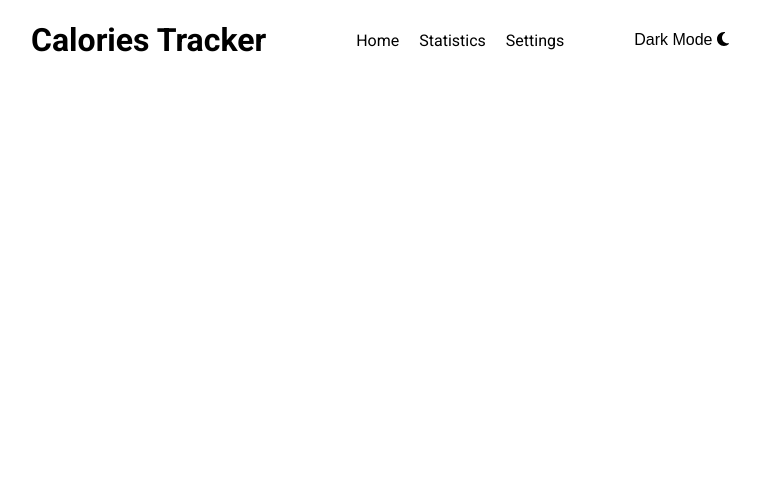
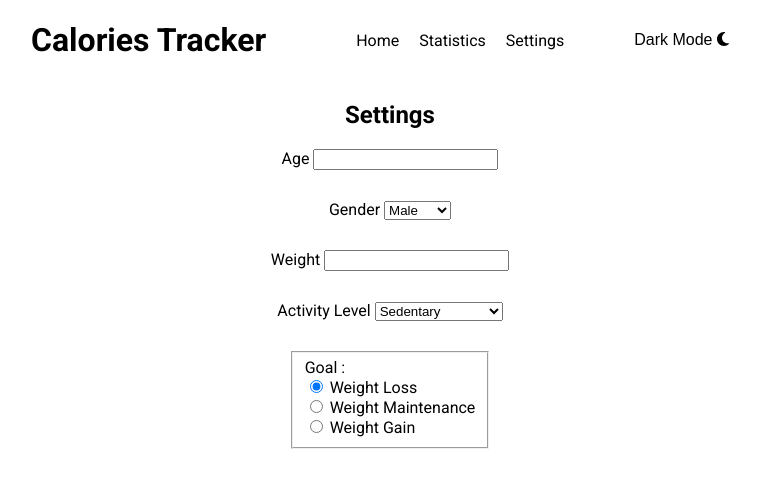
Before and after one commit to priyamkumar/Calories-Tracker, a React (Vite) app: page / in a window 1280 px wide. Both pictures are taken after a click on the item "Settings". Shown: the top 488 px of the page, without its empty margins (250-1009 px from the left). Built offline with nearby package versions, Linux system fonts and the light colour scheme.

Commit message:
adding settings design

```diff
--- a/src/App.css
+++ b/src/App.css
@@ -9,7 +9,8 @@ body {
 
 main,
 header,
-.stats {
+.stats,
+.settings {
   background-color: var(--background-color) !important;
   color: var(--text-color) !important;
 }
@@ -17,7 +18,8 @@ header,
 main.dark,
 header.dark,
 .popup-form.dark,
-.stats.dark {
+.stats.dark,
+.settings.dark {
   --background-color: black;
   --text-color: white;
   --element-color: rgb(50, 50, 50);
@@ -242,3 +244,25 @@ main {
   margin: 0;
   padding-top: 20px;
 }
+
+.settings {
+  min-height: calc(100vh - 40px);
+}
+
+.settings h2 {
+  text-align: center;
+}
+
+.options {
+  display: flex;
+  align-items: center;
+  justify-content: center;
+  flex-direction: column;
+  gap: 30px;
+}
+
+.goal-radio-group {
+  display: flex;
+  justify-content: center;
+  flex-direction: column;
+}
--- a/src/App.jsx
+++ b/src/App.jsx
@@ -3,6 +3,7 @@ import Home from './Components/Home'
 import Header from './Components/Header'
 import { useState } from 'react';
 import Statistics from './Components/Statistics';
+import Settings from './Components/Settings';
 
 function App() {
 
@@ -14,6 +15,7 @@ function App() {
       <Header setView={setView}/>
       {view === "Tracker" && <Home />}
       {view === "Statistics" && <Statistics />}
+      {view === "Settings" && <Settings />}
     </>
   )
 }
--- /dev/null
+++ b/src/Components/Settings.jsx
@@ -0,0 +1,14 @@
+import React from "react";
+import SettingsHeading from "./SettingsHeading";
+import SettingsOptions from "./SettingsOptions";
+import { useTheme } from "../Contexts/ThemeContext";
+
+export default function Settings() {
+    const {theme} = useTheme();
+  return (
+    <div className={`settings ${theme === "Dark" ? "dark" : ""}`}>
+        <SettingsHeading />
+        <SettingsOptions/>
+    </div>
+  );
+}
--- /dev/null
+++ b/src/Components/SettingsHeading.jsx
@@ -0,0 +1,7 @@
+import React from 'react'
+
+export default function SettingsHeading() {
+  return (
+    <h2>Settings</h2>
+)
+}
--- /dev/null
+++ b/src/Components/SettingsOptions.jsx
@@ -0,0 +1,35 @@
+import React from 'react'
+
+export default function SettingsOptions() {
+  return (
+    <div className="options">
+      <label htmlFor="age">
+        Age <input name="age" id="age" type="number" min="0"/>
+      </label>
+      <label htmlFor="gender">
+        Gender {" "}
+        <select name="gender" id="gender">
+          <option value="Male">Male</option>
+          <option value="Female">Female</option>
+        </select>
+      </label>
+      <label>
+        Weight <input name="weight" id="weight" type="number" min="0"/>
+      </label>
+      <label>
+        Activity Level <select name="gender" id="gender">
+          <option value="sedentary">Sedentary</option>
+          <option value="lightly_active">Lightly Active</option>
+          <option value="moderately_active">Moderately Active</option>
+          <option value="very_active">Very Active</option>
+        </select>
+      </label>
+      <fieldset className="goal-radio-group">
+        Goal :
+        <label htmlFor="gain"><input type="radio" name="goal" id="gain" defaultChecked/> Weight Loss</label>
+        <label htmlFor="maintain"><input type="radio" name="goal" id="maintain" /> Weight Maintenance</label>
+        <label htmlFor="loss"> <input type="radio" name="goal" id="loss" /> Weight Gain</label>
+      </fieldset>
+      </div>
+  )
+}
--- a/src/Components/StatisticsBarChart.jsx
+++ b/src/Components/StatisticsBarChart.jsx
@@ -27,6 +27,9 @@ export default function StatisticsBarChart() {
         type: "bar",
         background: theme === "Dark" ? "black" : "white",
         foreColor: theme === "Dark" ? "white" : "black",
+        toolbar: {
+          show: false,
+        },
       },
       theme: {
         mode: theme === "Dark" ? "dark" : "light",
@@ -94,9 +97,6 @@ export default function StatisticsBarChart() {
         floating: true,
         offsetY: 330,
         align: "center",
-        style: {
-          // color: "darkgrey",
-        },
       },
     },
   });
```
